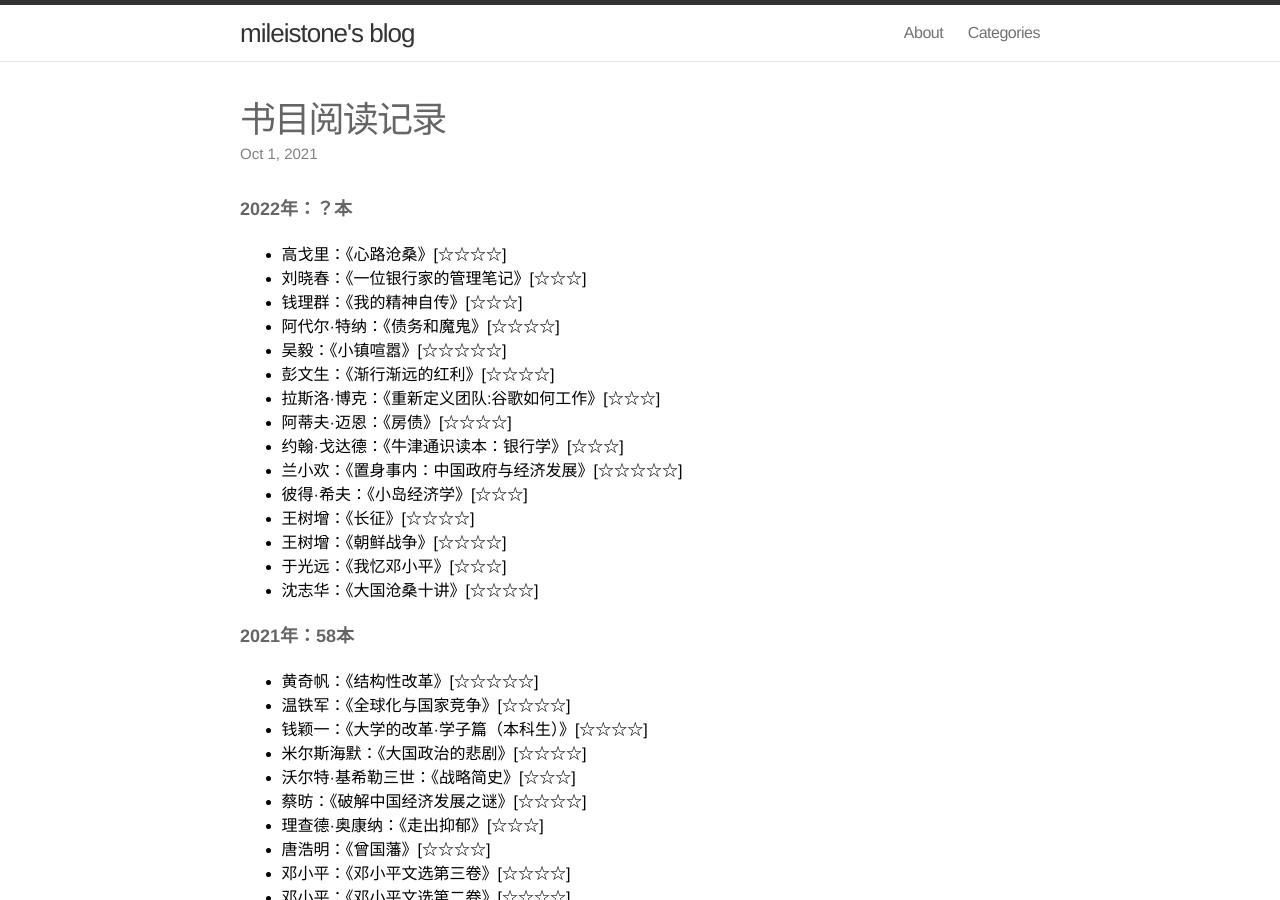
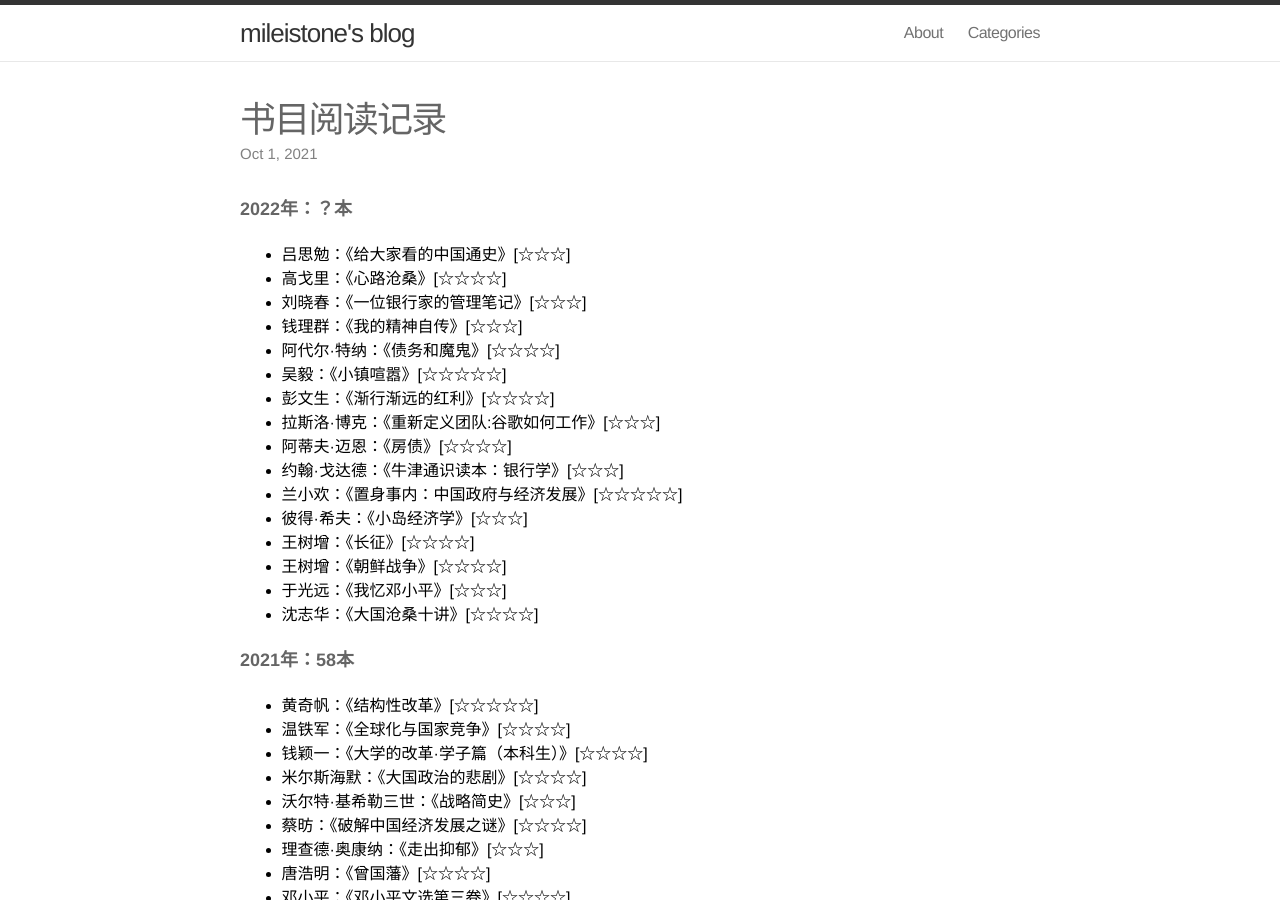
Before and after one commit to mileistone/mileistone.github.io, a Jekyll site: the page built from _posts/2021-10-01-books.md, in a window 1280 px wide and 900 px high. Built offline with Jekyll 4.4.1, drawn with Linux system fonts in a browser that asks for light colours.

Commit message:
Update 2021-10-01-books.md

```diff
--- a/_posts/2021-10-01-books.md
+++ b/_posts/2021-10-01-books.md
@@ -8,6 +8,7 @@ date: 2021-10-01 22:00:00
 ---
 
 ##### 2022年：？本
+- 吕思勉：《给大家看的中国通史》[☆☆☆]
 - 高戈里：《心路沧桑》[☆☆☆☆]
 - 刘晓春：《一位银行家的管理笔记》[☆☆☆]
 - 钱理群：《我的精神自传》[☆☆☆]
```
